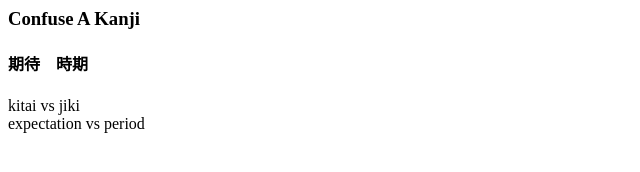
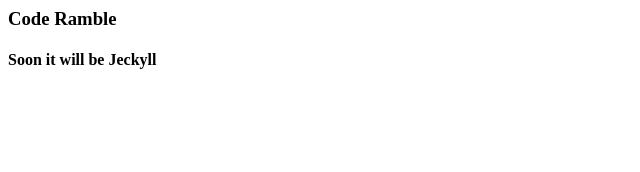
Before and after one commit to ceec/ceec.github.io, a plain HTML site: page index.html in a window 1280 px wide. Shown: the whole page, without its empty margins (0-640 px from the left). Drawn offline with Linux system fonts and the light colour scheme.

Commit message:
Switch to code ramble

```diff
--- a/index.html
+++ b/index.html
@@ -1,7 +1,3 @@
-<h3>Confuse A Kanji</h3>
+<h3>Code Ramble</h3>
 
-<h4>期待　時期</h4>
-<p>
-	kitai vs jiki<br>
-	expectation vs period
-</p>
+<h4>Soon it will be Jeckyll</h4>
```
